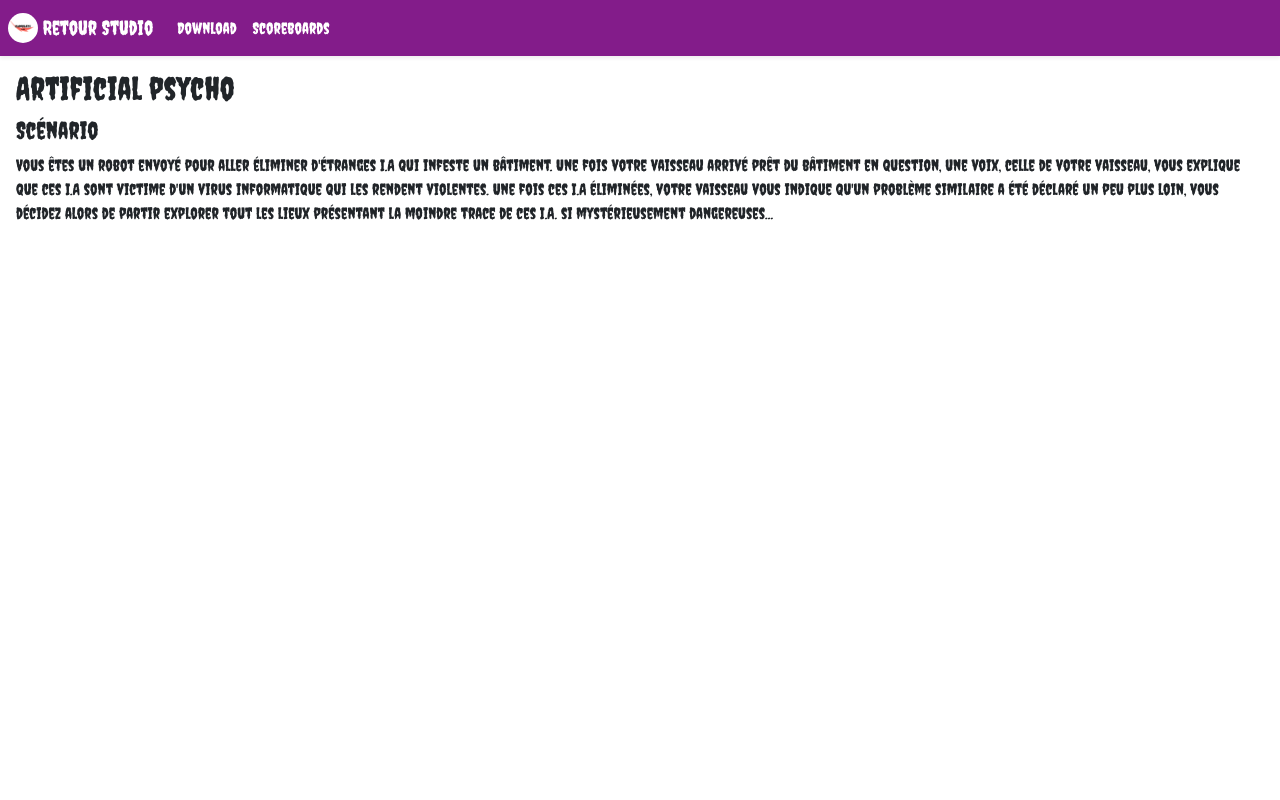
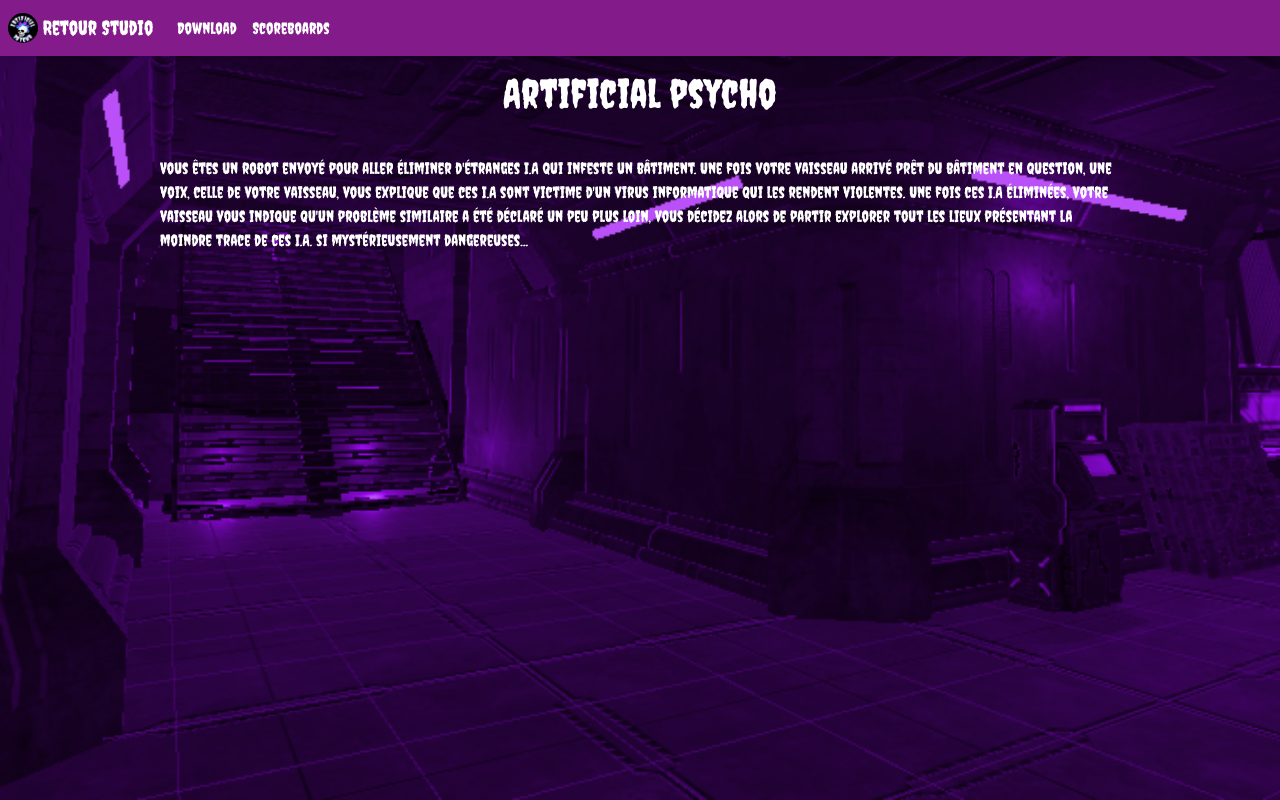
Before and after one commit to Strikeshyni/WebSite-ArtificialPsycho, a PHP site: page /Artificial_psycho/Artificial_psycho.php in a window 1280 px wide. Run offline with PHP 8.4, Linux system fonts and the light colour scheme.

Commit message:
Amelioration Project+Artificial menu

```diff
--- a/Artificial_psycho/Artificial_psycho.php
+++ b/Artificial_psycho/Artificial_psycho.php
@@ -9,17 +9,15 @@
 $myheader=new Header();
 $myheader->addheader(2);
 echo $myheader->getaddheader();
+?>
+<div style="background-image: url('../images/couloir.png'); height: 100vh; background-size: cover;">
 
-echo "
-<div style='margin-top: 70px;'></div>
-<div class='mt-2 mx-3 bg-light'>
-    <h2>Artificial psycho</h2>
+<div class='mx-auto bg-dark text-white' style="padding-top: 70px;">
+    <h1 class="text-center">Artificial psycho</h1>
 </div>
-<div class='mx-3 bg-light'>
-    <h4>Scénario</h4>
+<div class='mx-auto w-75 bg-dark text-white' style="padding-top: 30px;">
     <p>Vous êtes un robot envoyé pour aller éliminer d'étranges I.A qui infeste un bâtiment. Une fois votre vaisseau arrivé prêt du bâtiment en question, une voix, celle de votre vaisseau, vous explique que ces I.A sont victime d'un virus informatique qui les rendent violentes. Une fois ces I.A éliminées, votre vaisseau vous indique qu'un problème similaire a été déclaré un peu plus loin, vous décidez alors de partir explorer tout les lieux présentant la moindre trace de ces I.A. si mystérieusement dangereuses...</p>
+</div>
 </div>
 </body>
 </html>
-";
-?>
--- a/class/class.Header.php
+++ b/class/class.Header.php
@@ -1,6 +1,6 @@
 <?php
 class Header
-{
+	{
 	private $_header;
 
 	public function addheader($type)
@@ -39,7 +39,7 @@
         <header>
           <nav class='px-2 navbar fixed-top navbar-expand-lg navbar-light bg-danger shadow-sm'>
               <a class='navbar-brand text-white' href='../index.php'>
-                <img src='../images/Bloodless.png' width='30' height='30' class='d-inline-block align-top rounded-circle' alt=''>
+                <img src='../images/ARTIFICIALLogo.png' width='30' height='30' class='d-inline-block align-top rounded-circle' alt=''>
                 Retour Studio
               </a>
             <div class='collapse navbar-collapse' id='navbarNav'>
@@ -62,7 +62,7 @@
         <header>
           <nav class='px-2 navbar fixed-top navbar-expand-lg navbar-light bg-danger shadow-sm'>
               <a class='navbar-brand text-white' href='Artificial_psycho.php'>
-                <img src='../images/Bloodless.png' width='30' height='30' class='d-inline-block align-top rounded-circle' alt=''>
+                <img src='../images/ARTIFICIALLogo.png' width='30' height='30' class='d-inline-block align-top rounded-circle' alt=''>
                 Artificial Psycho
               </a>
             <div class='collapse navbar-collapse' id='navbarNav'>
@@ -84,5 +84,11 @@
 	{
 	return $this->_header;
 	}
-}
+
+
+
+/*
+<li class='nav-item'><a href='index.php' class='nav-link active' aria-current='page'>Le Studio</a></li>
+*/
+	}
 ?>
```
Also changed, not shown: projets.php (+35 -11 lines), images/ARTIFICIALLogo.png (added), images/couloir.png (added), 1 other file.
